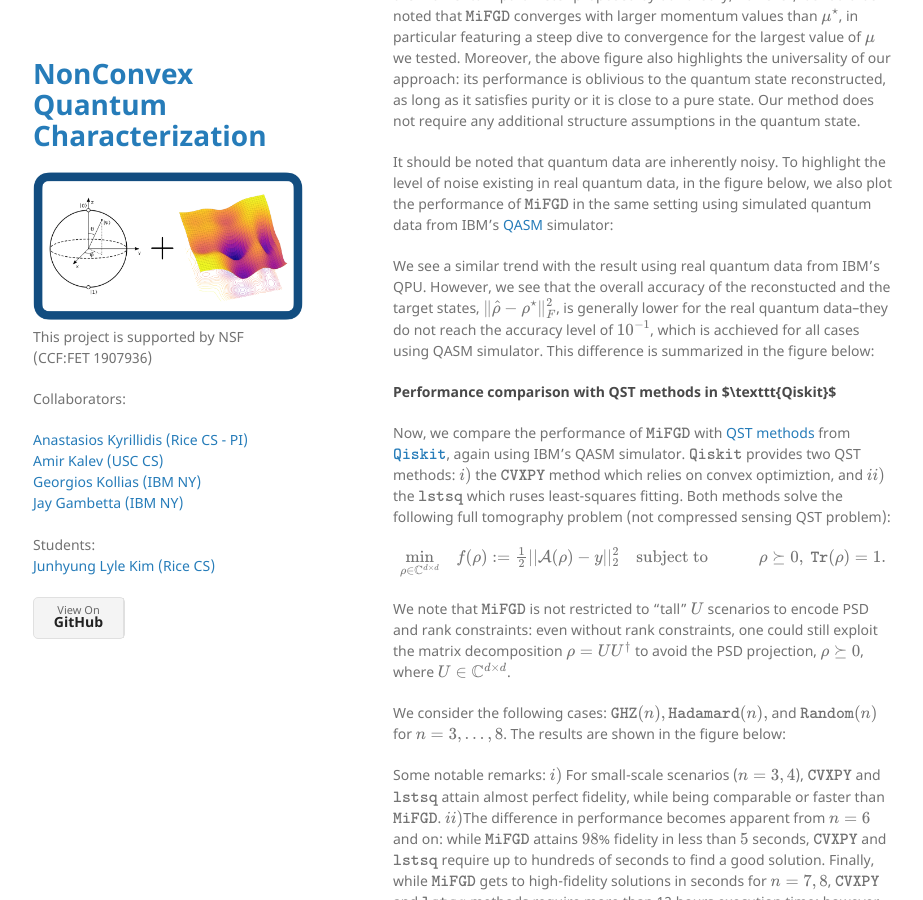
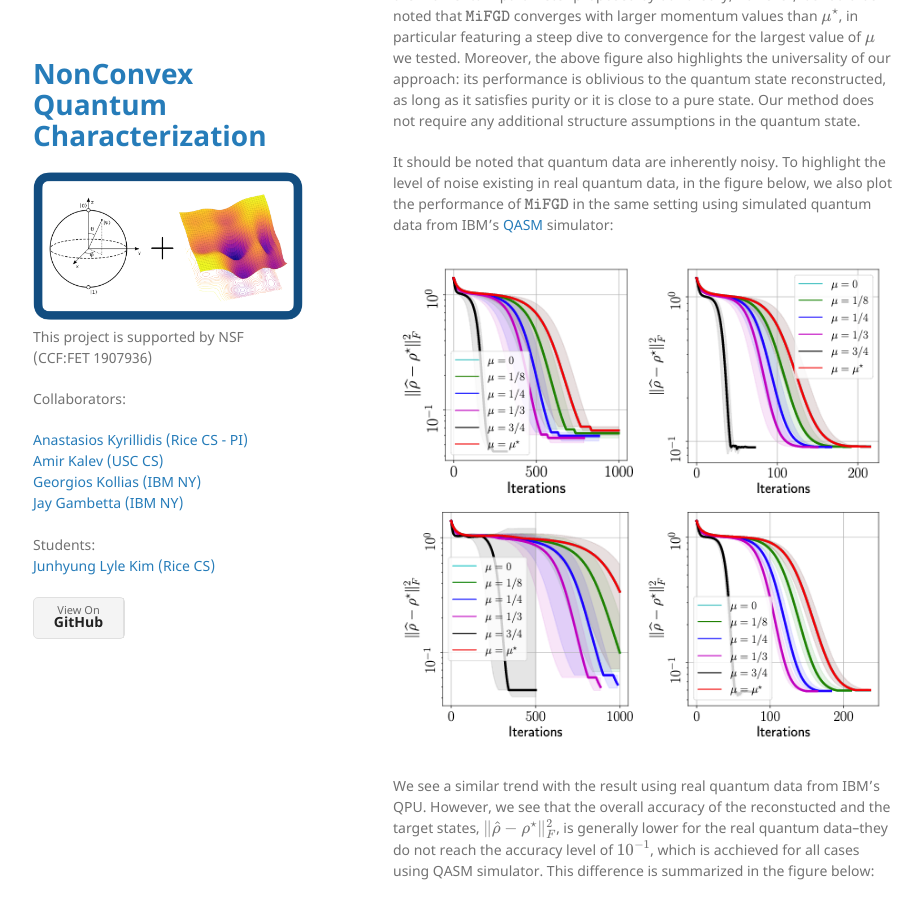
Before and after one commit to akyrillidis/nonconvex-qst, a Jekyll site: the page built from MiFGD.md, in a window 1280 px wide and 900 px high, scrolled down 4242 px. Shown: the whole window, without its empty margins (177-1100 px from the left). Built offline with Jekyll 4.4.1, drawn with Linux system fonts in a browser that asks for light colours; formulas are drawn with MathJax 3.

Commit message:
Update MiFGD.md

```diff
--- a/MiFGD.md
+++ b/MiFGD.md
@@ -90,11 +90,11 @@ Above figure summarizes the performance of $$\texttt{MiFGD}$$. In the legends, $
 
 It should be noted that quantum data are inherently noisy. To highlight the level of noise existing in real quantum data, in the figure below, we also plot the performance of $$\texttt{MiFGD}$$ in the same setting using simulated quantum data from IBM's [QASM](https://github.com/Qiskit/openqasm) simulator:
 
-{{< figure src="simulator-data.png" title="MiFGD performance on synthetic data using IBM's QASM simulator. Top-left: GHZminus(6), Top-right: GHZminus(8), Bottom-left: Hadamard(6), Bottom-right: Hadamard(8)." width="60%">}}
+![MiFGD performance on synthetic data using IBM's QASM simulator. Top-left: GHZminus(6), Top-right: GHZminus(8), Bottom-left: Hadamard(6), Bottom-right: Hadamard(8).](/assets/img/simulator-data.png)
 
 We see a similar trend with the result using real quantum data from IBM's QPU. However, we see that the overall accuracy of the reconstucted and the target states, $$\|\hat{\rho} - \rho^\star\|_F^2$$, is generally lower for the real quantum data--they do not reach the accuracy level of $$10^{-1}$$, which is acchieved for all cases using QASM simulator. This difference is summarized in the figure below:
 
-{{< figure src="/assets/img/qpu-vs-qasm.png" title="Final fidelity of MiFGD comparison using real quantum data from IBM's QPU and simulated quantum data using QASM." width="100%">}}
+![Final fidelity of MiFGD comparison using real quantum data from IBM's QPU and simulated quantum data using QASM.](/assets/img/qpu-vs-qasm.png)
 
 #### Performance comparison with QST methods in $\texttt{Qiskit}$
 Now, we compare the performance of $$\texttt{MiFGD}$$ with [QST methods](https://qiskit.org/documentation/stubs/qiskit.ignis.verification.TomographyFitter.html) from [$$\texttt{Qiskit}$$](https://qiskit.org/), again using IBM's QASM simulator. $$\texttt{Qiskit}$$ provides two QST methods: $$i)$$ the $$\texttt{CVXPY}$$ method which relies on convex optimiztion, and $$ii)$$ the $$\texttt{lstsq}$$ which ruses least-squares fitting. Both methods solve the following full tomography problem (not compressed sensing QST problem):
@@ -111,7 +111,7 @@ We note that $$\texttt{MiFGD}$$ is not restricted to "tall" $$U$$ scenarios to e
 We consider the following cases: $$\texttt{GHZ}(n), \texttt{Hadamard}(n),$$ and $$\texttt{Random}(n)$$ for $$n = 3, \dots, 8$$.
 The results are shown in the figure below:
 
-{{< figure src="/assets/img/qiskit-comparison-plot.png" title="Performance comparison with Qiskit methods. All experiments are performed on a 13” Macbook Pro with 2.3 GHz Quad-Core Intel Core i7 CPU and 32 GB RAM." width="100%">}}
+![Performance comparison with Qiskit methods. All experiments are performed on a 13” Macbook Pro with 2.3 GHz Quad-Core Intel Core i7 CPU and 32 GB RAM.](/assets/img/qiskit-comparison-plot.png)
 
 Some notable remarks: $$i)$$ For small-scale scenarios ($$n=3, 4$$), $$\texttt{CVXPY}$$ and $$\texttt{lstsq}$$ attain almost perfect fidelity, while being comparable or faster than $$\texttt{MiFGD}$$. $$ii)$$The difference in performance becomes apparent from $$n = 6$$ and on: while $$\texttt{MiFGD}$$ attains $$98$$% fidelity in less than $$5$$ seconds, $$\texttt{CVXPY}$$ and $$\texttt{lstsq}$$ require up to hundreds of seconds to find a good solution. Finally, while $$\texttt{MiFGD}$$ gets to high-fidelity solutions in seconds for $$n = 7, 8$$, $$\texttt{CVXPY}$$ and $$\texttt{lstsq}$$ methods require more than 12 hours execution time; however, their execution never ended, since the memory usage exceeded the system's available memory.
 
@@ -121,21 +121,21 @@ Next, we compare the performance of $$\texttt{MiFGD}$$ compare with neural-netwo
 
 We report the fidelity of the reconstruction as a function of elapsed training time for $$n = 3, 4$$ in the figure below for all methods provided by $$\texttt{Qucumber}$$: $$\texttt{PRWF}, \texttt{CWF}$$, and $$\texttt{DM}$$. Note that Time (secs) on $$x$$-axis is plotted with log-scale.
 
-{{< figure src="/assets/img/nn-comparison-plot.png" title="Performance comparison with Qucumber methods. All experiments are performed on a NVidia GeForce GTX 1080 TI with 11GB RAM." width="100%">}}
+![Performance comparison with Qucumber methods. All experiments are performed on a NVidia GeForce GTX 1080 TI with 11GB RAM.](/assets/img/nn-comparison-plot.png)
 
 We observe that for all cases, $$\texttt{Qucumber}$$ methods are orders of magnitude slower than $$\texttt{MiFGD}$$.
 For the $$\texttt{Hadamard}(n)$$ and $$\texttt{Random}(n)$$, reaching reasonable fidelities is significantly slower for both $$\texttt{CWF}$$ and $$\texttt{DM},$$ while $$\texttt{PRWF}$$ hardly improves its performance throughout the training. For the $$\texttt{GHZ}$$ case, $$\texttt{CWF}$$ and $$\texttt{DM}$$ also shows *non-monotonic* behaviors: even after a few thousands of seconds, fidelities have not "stabilized", while $$\texttt{PRWF}$$ stabilizes in very low fidelities. In comparison, $$\texttt{MiFGD}$$ is several orders of magnitude faster than both $$\texttt{CWF}$$ and $$\texttt{DM}$$ and fidelity smoothly increases to comparable or higher values. What is notable is the scalability of $$\texttt{MiFGD}$$ compared to neural network approaches for higher values of $$n$$.
 
 To see this more clearly, in the table below, we report the final fidelities (within the $$3$$ hour time window), and reported times. We see that for many cases, $$\texttt{CWF}$$ and $$\texttt{DM}$$ methods did not complete a single iterations within $$3$$ hours.
 
-{{< figure src="/assets/img/nn-comparison.png" title="Comparison with Qucumber methods." width="70%">}}
+![Comparison with Qucumber methods.](/assets/img/nn-comparison.png)
 
 #### The effect of parallelization in $$\texttt{MiFGD}$$
 We also study the effect of paralleization in running $$\texttt{MiFGD}$$. We parallelize the iteration step across a number of processes, that can be either distributed and network connected, or sharing memory in a multicore environment. Our approach is based on [Message Passing Interface (MPI)](https://en.wikipedia.org/wiki/Message_Passing_Interface) specification. We assign to each process a subset of the measurement labels consumed by the parallel computation. At each step, a process first computes the local gradient using a subset of measurements. These local gradients are then communicated so that they can be added up to form the full gradient, and the full gradient is shared with each worker.
 
 In our first round of experiments, we investigate the scalability of the parallelization approach. We vary the number $$p$$ of parallel processes $$(p=1, 2, 4, 8, 16, 32, 48, 64, 80, 96)$$, collect timings for reconstructing $$\texttt{GHZ}(4)$$, $$\texttt{Random}(6)$$ and $$\texttt{GHZminus}(8)$$ states, and report speedups $$T_p/T_1$$ we gain from $$\texttt{MiFGD}$$ in the figure bloew (left panel). We observe that the benefits of parallelization are pronounced for bigger problems (here: $$n=8$$ qubits) and maximum scalability results when we use all physical cores ($48$$ in our platform).
 
-{{< figure src="/assets/img/parallel.png" title="Effect of parallelization of MiFGD. Left: scalability of parallelization of MiFGD for different number of processors. Middle: fidelity versus time consued for different number of processors on Hadamard(10) state. Right: The effect of momentum on Hadamard(10) state with 48 processors." width="100%">}}
+![Effect of parallelization of MiFGD. Left: scalability of parallelization of MiFGD for different number of processors. Middle: fidelity versus time consued for different number of processors on Hadamard(10) state. Right: The effect of momentum on Hadamard(10) state with 48 processors](/assets/img/parallel.png)
 
 Further, we move to larger problems ($$n=10$$ qubits: reporting on reconstructing $$\texttt{Hadamard}(10)$$ state) and focus on the effect parallelization to achieving a given level of fidelity in reconstruction. In the middle panel of the figure above, we illustrate the fidelity as a function of the time spent in the iteration loop of $$\texttt{MiFGD}$$ for ($$p=8, 16, 32, 48, 64$$): we observe the smooth path to convergence in all $$p$$ counts which again minimizes compute time for $$p=48$$. Note that in this case we use $$10$$% of the complete measurements, and the momenutum parameter $$\mu=\frac{1}{4}$$.
 
```
